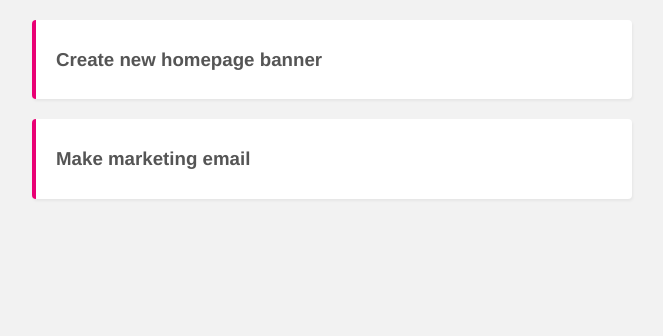
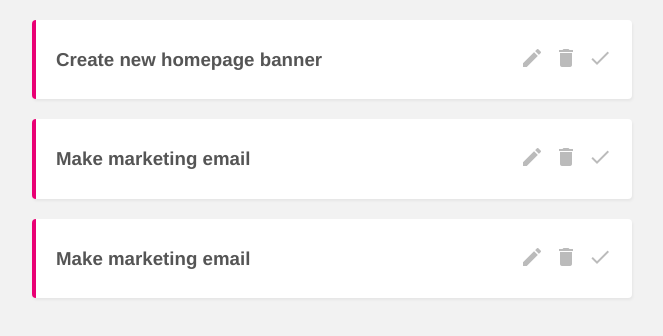
Before and after one commit to HubertMelbruda/vue-project-planner, a Vue app: page / in a window 1280 px wide. Shown: the top 336 px of the page, without its empty margins (308-971 px from the left). Built offline with nearby package versions, Linux system fonts and the light colour scheme; data requests are answered from the project's data file.

Commit message:
Add action icons to single project component

```diff
--- a/data/db.json
+++ b/data/db.json
@@ -10,7 +10,13 @@
       "id": 2,
       "title": "Make marketing email",
       "details": "Lorem ipsum",
-      "complete": true
+      "complete": false
+    },
+    {
+      "id": 3,
+      "title": "Make marketing email",
+      "details": "Lorem ipsum",
+      "complete": false
     }
   ]
 }
--- a/public/index.html
+++ b/public/index.html
@@ -5,6 +5,8 @@
     <meta http-equiv="X-UA-Compatible" content="IE=edge">
     <meta name="viewport" content="width=device-width,initial-scale=1.0">
     <link rel="icon" href="<%= BASE_URL %>favicon.ico">
+    <link href="https://fonts.googleapis.com/icon?family=Material+Icons"
+      rel="stylesheet">
     <title><%= htmlWebpackPlugin.options.title %></title>
   </head>
   <body>
--- a/src/components/SingleProject.vue
+++ b/src/components/SingleProject.vue
@@ -1,9 +1,16 @@
 <template>
-  <div class="project">
-    <div class="project__actions">
+  <div class="project" :class="{ complete: project.complete }">
+    <div class="project__details">
       <h3 @click="handleShowDetails" class="project__title">
         {{ project.title }}
       </h3>
+      <div class="project__icons">
+        <span class="material-icons"> edit </span>
+        <span @click="handleDeleteProject" class="material-icons">
+          delete
+        </span>
+        <span @click="toggleComplete" class="material-icons done" > done </span>
+      </div>
     </div>
     <div v-if="showDetails" class="project__details">
       <p>{{ project.details }}</p>
@@ -12,16 +19,31 @@
 </template>
 
 <script>
+const axios = require("axios")
+
 export default {
   props: ["project"],
   data() {
     return {
       showDetails: false,
+      uri: "http://localhost:8000/projects/" + this.project.id,
     }
   },
   methods: {
     handleShowDetails() {
       this.showDetails = !this.showDetails
+    },
+    handleDeleteProject() {
+      axios
+        .delete(this.uri)
+        .then(() => this.$emit("deleteProject", this.project.id))
+        .catch(err => console.log(err))
+    },
+    toggleComplete() {
+      axios
+        .patch(this.uri, { complete: !this.project.complete })
+        .then(() => this.$emit("complete", this.project.id))
+        .catch(err => console.log(err))
     },
   },
 }
@@ -35,7 +57,35 @@ export default {
   box-shadow: 1px 2px 3px rgba(0, 0, 0, 0.05);
   border-left: 4px solid #e90074;
 }
+
+.project__details {
+  display: flex;
+  justify-content: space-between;
+  align-items: center;
+}
+
 .project__title {
   cursor: pointer;
 }
+
+.material-icons {
+  font-size: 24px;
+  margin-left: 10px;
+  color: #bbb;
+  cursor: pointer;
+}
+
+.material-icons:hover {
+  color: #777;
+}
+
+.complete {
+  border-left: 4px solid #00ce89;
+
+
+}
+.complete .done {
+  color: #00ce89;
+}
+
 </style>
--- a/src/views/HomeView.vue
+++ b/src/views/HomeView.vue
@@ -2,7 +2,11 @@
   <div class="home">
     <div v-if="projects.length">
       <div v-for="project in projects" :key="project.id">
-        <SingleProject :project="project" />
+        <SingleProject
+          :project="project"
+          @deleteProject="handleDeleteProject"
+          @complete="handleToggleComplete"
+        />
       </div>
     </div>
   </div>
@@ -22,6 +26,17 @@ export default {
       projects: [],
     }
   },
+  methods: {
+    handleDeleteProject(id) {
+      this.projects = this.projects.filter(project => project.id !== id)
+    },
+    handleToggleComplete(id) {
+      let p = this.projects.find(project => {
+        return project.id === id
+      })
+      p.complete = !p.complete
+    },
+  },
   mounted() {
     axios.get("http://localhost:8000/projects").then(res => {
       this.projects = res.data
```
Also changed, not shown: src/router/index.js (line endings or trailing spaces).
